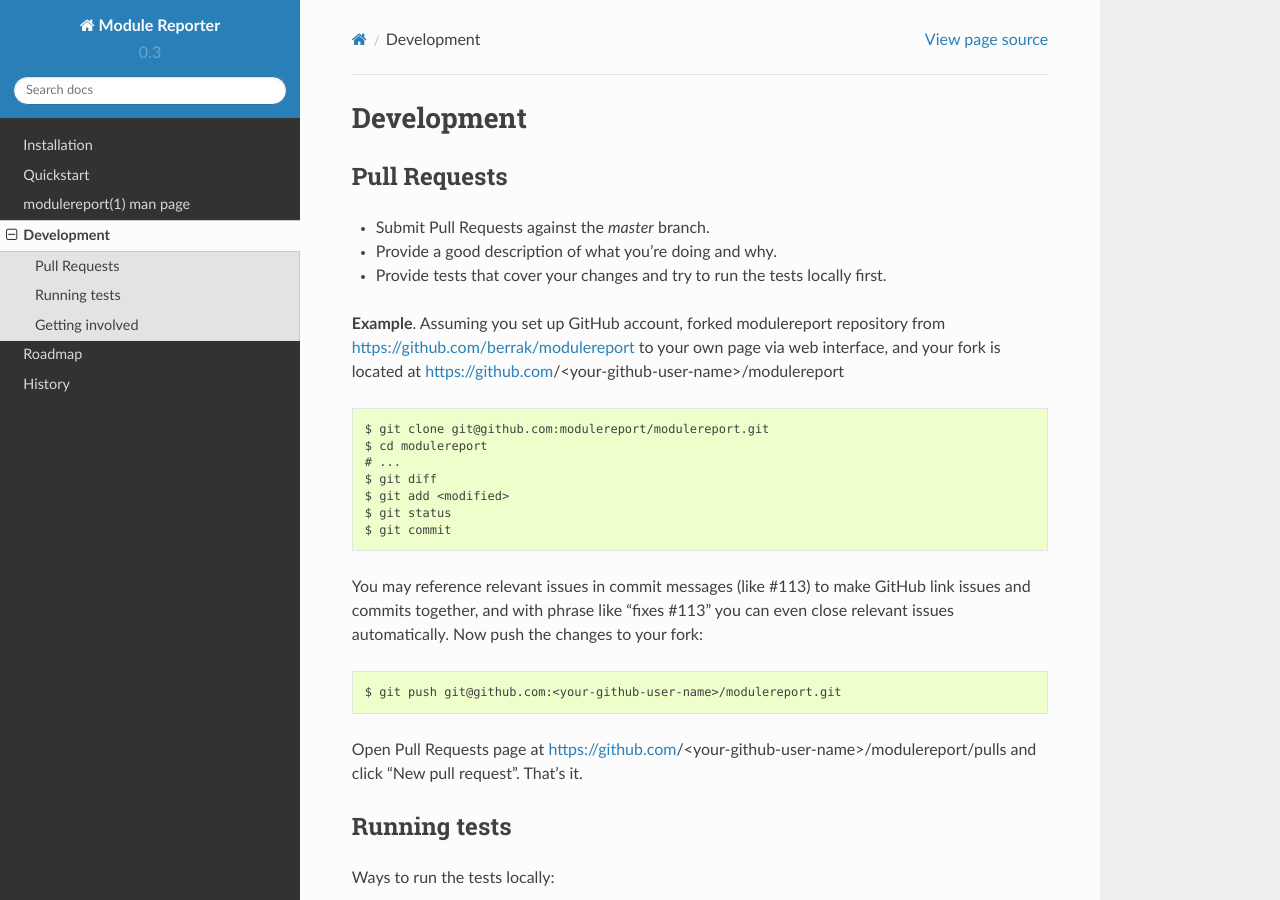
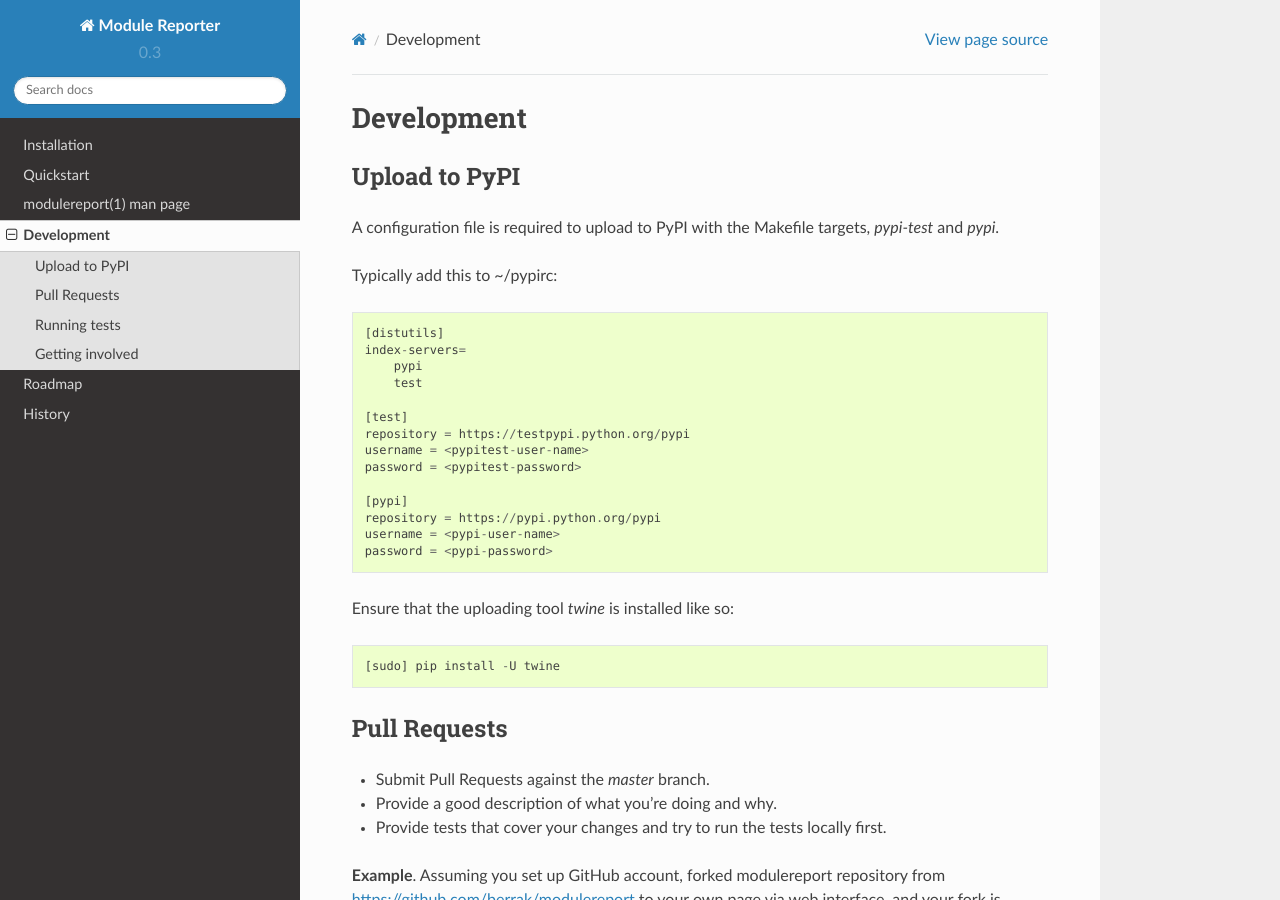
Before and after one commit to berrak/modulereport, a Sphinx documentation site: the page built from docs/development.rst, in a window 1280 px wide and 900 px high. Built offline with Sphinx 7.4.7 and the Read the Docs theme 2.0.0, drawn with Linux system fonts in a browser that asks for light colours.

Commit message:
update docs

```diff
--- a/CHANGELOG.rst
+++ b/CHANGELOG.rst
@@ -10,6 +10,12 @@ https://github.com/berrak/modulereport/milestones?direction=desc&sort=due_date&s
 History
 -------
 
+Patch release for documentation only.
+
+0.3.2 (2017-01-07)
+
+* Update developers docs.
+
 Initial commit.
 
 0.3.0 (2017-01-07)
--- a/docs/development.rst
+++ b/docs/development.rst
@@ -1,6 +1,35 @@
 ===========
 Development
 ===========
+
+Upload to PyPI
+--------------
+
+A configuration file is required to upload to PyPI with the Makefile targets,
+*pypi-test* and *pypi*.
+
+Typically add this to ~/pypirc::
+
+    [distutils]
+    index-servers=
+        pypi
+        test
+
+    [test]
+    repository = https://testpypi.python.org/pypi
+    username = <pypitest-user-name>
+    password = <pypitest-password>
+
+    [pypi]
+    repository = https://pypi.python.org/pypi
+    username = <pypi-user-name>
+    password = <pypi-password>
+
+
+Ensure that the uploading tool *twine* is installed like so::
+
+    [sudo] pip install -U twine
+
 
 Pull Requests
 -------------
```
Also changed, not shown: README.rst (+0 -7 lines).
